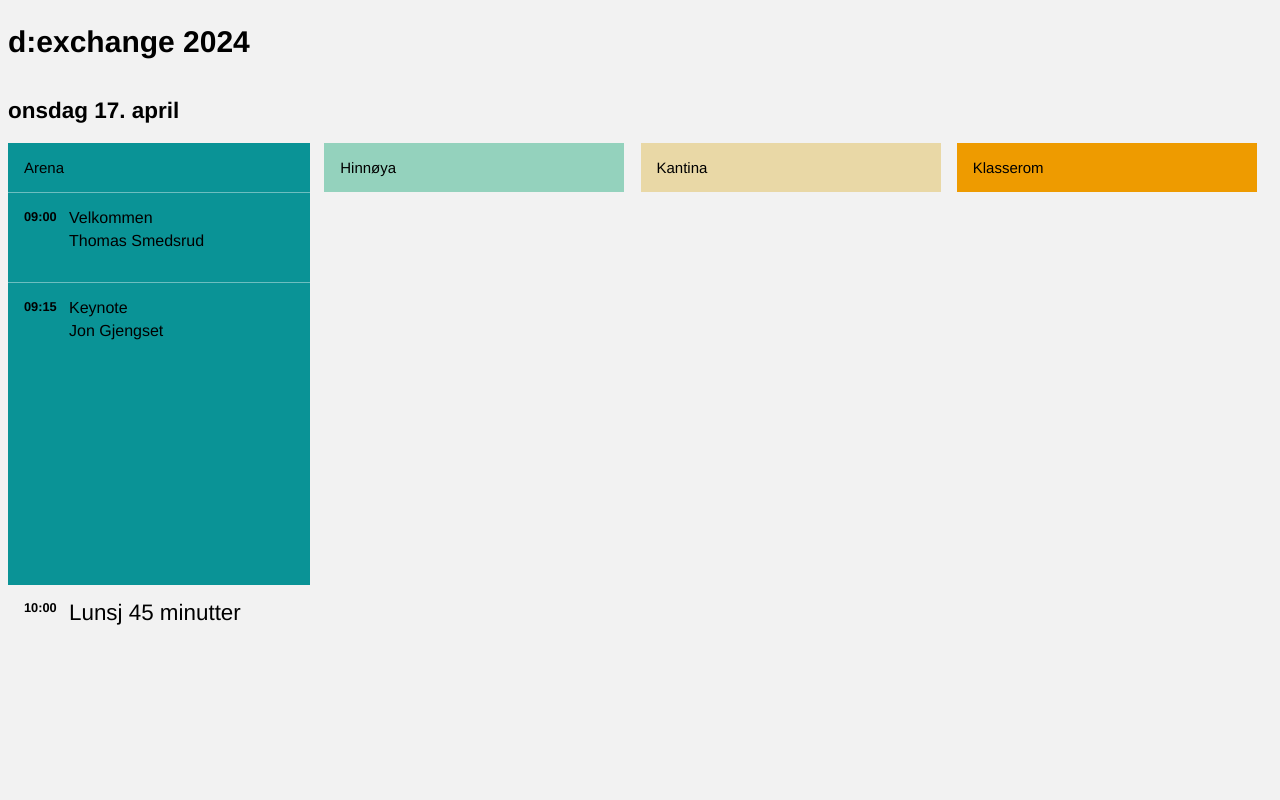
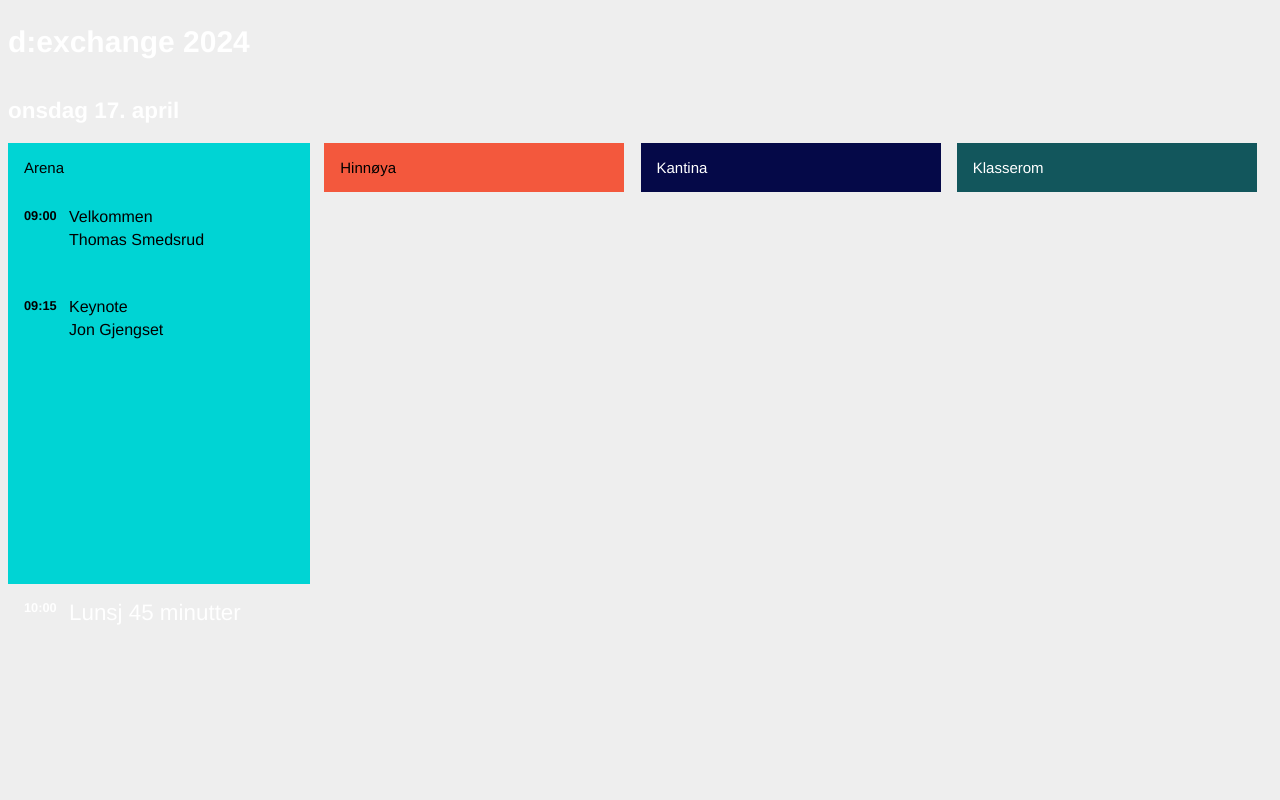
Before and after one commit to thorstenbaek/dexchange2024, a SvelteKit app: page / in a window 1280 px wide. Shown: the top 800 px of the page. Built offline with nearby package versions, Linux system fonts and the light colour scheme.

Commit message:
Adjusted colors

```diff
--- a/src/lib/BreakView.svelte
+++ b/src/lib/BreakView.svelte
@@ -52,7 +52,7 @@
         grid-template-columns: 40px auto;
         grid-gap: 5px;
         width: 270px;
-        color: black;
+        color: var(--white);
         padding: 3rem 1rem;
     }
 </style>
--- a/src/lib/Schedule.svelte
+++ b/src/lib/Schedule.svelte
@@ -29,7 +29,6 @@
             }
 
             $trackStore = temp;
-
         } catch (error) {
             console.error(error);
         }
--- a/src/lib/SessionView.svelte
+++ b/src/lib/SessionView.svelte
@@ -64,7 +64,6 @@
         grid-gap: 5px;
         overflow: hidden;
         width: 270px;
-        border-top: 1px rgba(255, 255, 255, 0.4) solid;
         padding: 1rem;
     }
 </style>
--- a/src/routes/+page.svelte
+++ b/src/routes/+page.svelte
@@ -16,26 +16,25 @@
     ** Variables
     -----------------------------*/
     :global(:root) {
-        --accent-0: #0A9396;
-        --accent-1: #94d2bd;
-        --accent-2: #e9d8a6;
-        --accent-3: #ee9b00;
-        --accent-4: #ca6702;
-        --accent-5: #bb3e03;
-        --accent-6: #ae2012;
-        --accent-7: #9b2226;
-        --accent-8: #001219;
-        --accent-9: #005f73;
+        --accent-0: #00d4d4;
+        --accent-1: #f3583d;
+        --accent-2: #050948;
+        --accent-3: #12565c;
+        --accent-4: #811c0b;
+        --accent-5: #8da9e4;
+        --accent-6: #9aeded;
+        --accent-7: #fbc7bb;
+        --accent-8: #00149e;
+
         --contrast-0: black;
         --contrast-1: black;
-        --contrast-2: black;
-        --contrast-3: black;
-        --contrast-4: black;
-        --contrast-5: white;
-        --contrast-6: white;
-        --contrast-7: white;
+        --contrast-2: white;
+        --contrast-3: white;
+        --contrast-4: white;
+        --contrast-5: black;
+        --contrast-6: black;
+        --contrast-7: black;
         --contrast-8: white;
-        --contrast-9: white;
         --black: hsl(0, 0%, 0%);
         --font-body: helvetica, sans-serif;
         --font-heading: helvetica, sans-serif;
@@ -44,8 +43,10 @@
     }
 
     :global(body) {
-        background: var(--neutral);
+        background: #eeeeee;
+        /*background: linear-gradient(90deg, #00149e 69%, rgba(243,88,61,1) 100%);*/
         font-family: var(--font-body);
+        color: var(--white);
         margin: 0;
         padding: 0;
         font-size: 0.9375rem;
```
